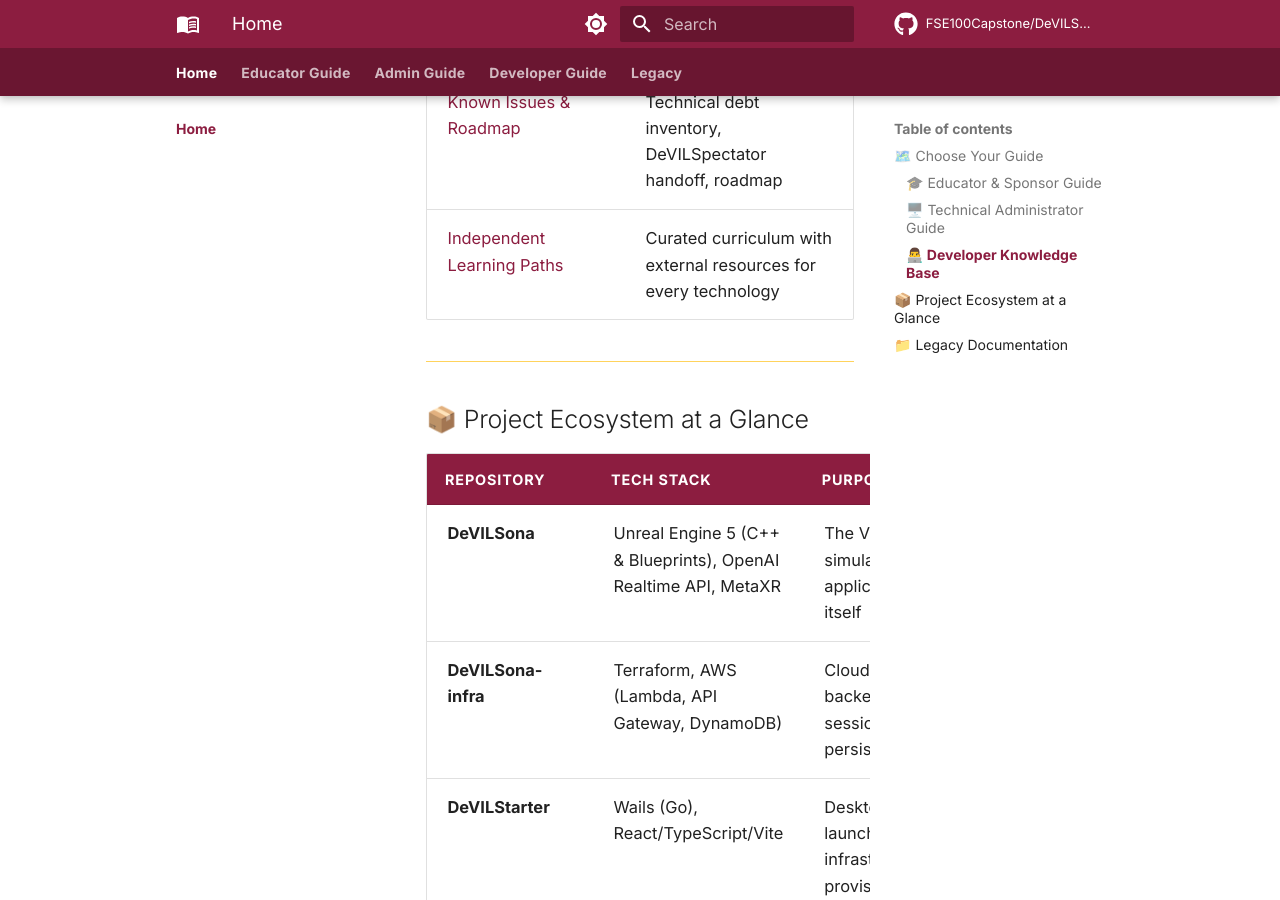
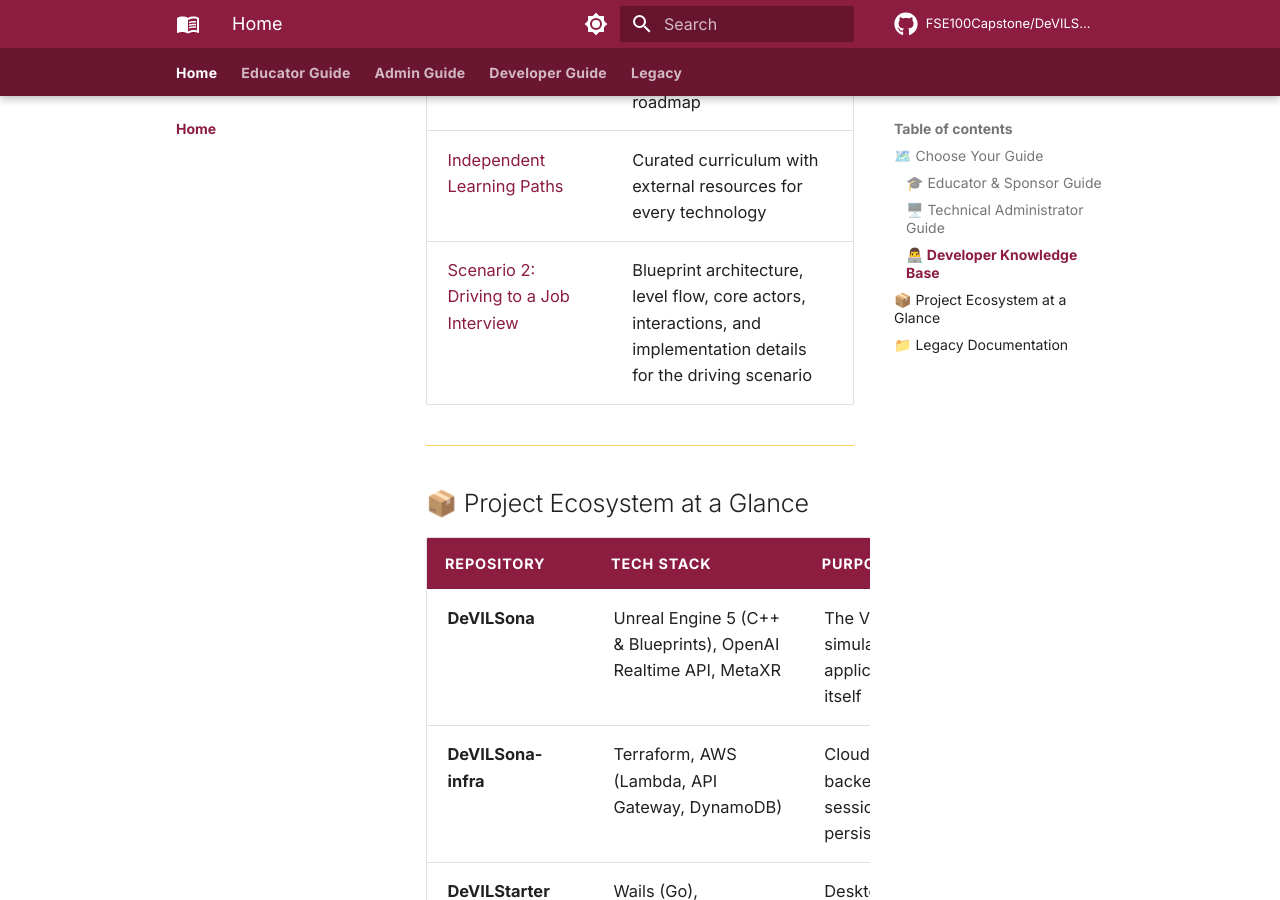
Before and after one commit to FSE100Capstone/DeVILSona-docs, an MkDocs documentation site: the page built from docs/index.md, in a window 1280 px wide and 900 px high, scrolled down 3152 px. Built offline with MkDocs 1.6.1 and Material for MkDocs 9.7.7, drawn with Linux system fonts in a browser that asks for light colours; comment, search, counter and statistics services are not loaded.

Commit message:
Update index.md

```diff
--- a/docs/index.md
+++ b/docs/index.md
@@ -47,6 +47,7 @@
 | [Contribution Guidelines](developer-guide/contribution-guidelines.md) | Git flow, commit standards, PR process, code style, QA checklist |
 | [Known Issues & Roadmap](developer-guide/known-issues-roadmap.md) | Technical debt inventory, DeVILSpectator handoff, roadmap |
 | [Independent Learning Paths](developer-guide/learning-paths.md) | Curated curriculum with external resources for every technology |
+| [Scenario 2: Driving to a Job Interview](developer-guide/driving-scenario-overview.md) | Blueprint architecture, level flow, core actors, interactions, and implementation details for the driving scenario |
 
 ---
 
```
